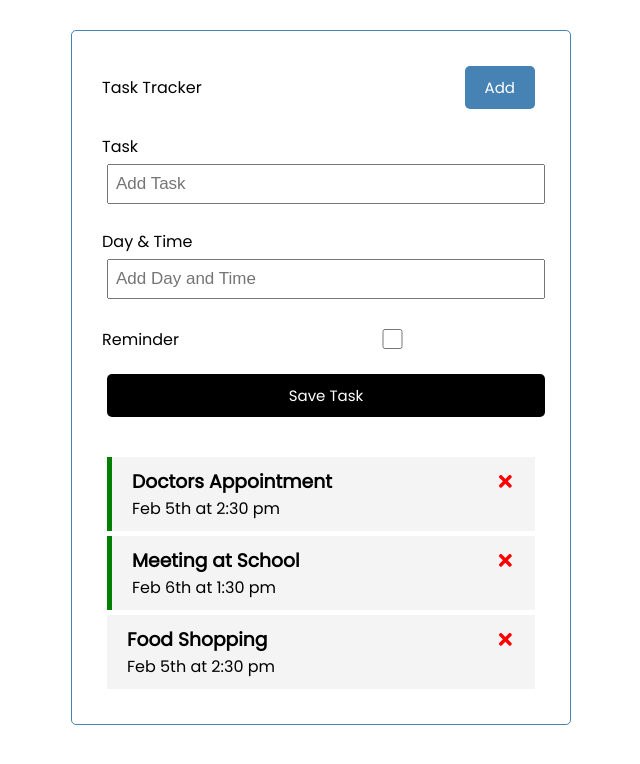
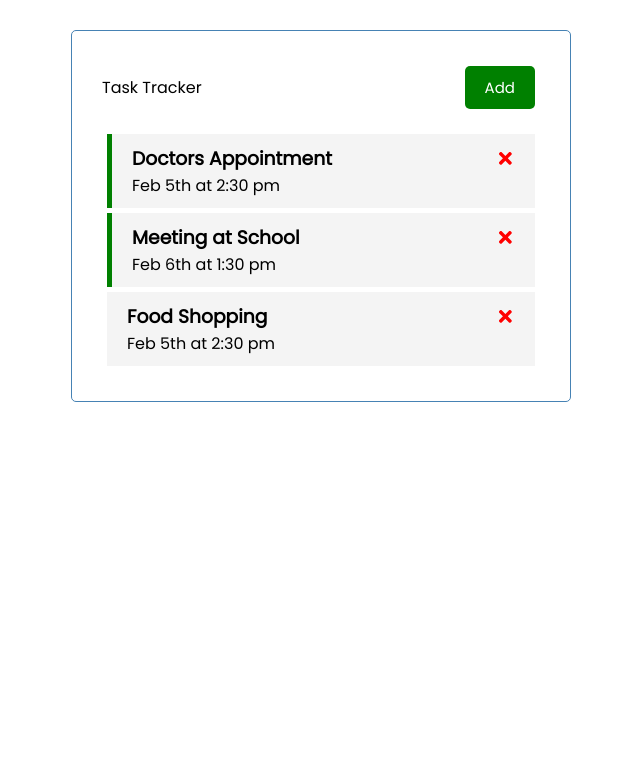
Before and after one commit to jerednav/mindful-list, a React (Create React App) app: page / in a window 1280 px wide. Shown: the top 764 px of the page, without its empty margins (319-959 px from the left). Built offline with nearby package versions, Linux system fonts and the light colour scheme.

Commit message:
Task UI complete with components working

```diff
--- a/src/App.js
+++ b/src/App.js
@@ -4,6 +4,7 @@ import AddTask from './components/AddTask';
 import { useState } from "react"
 
 function App() {
+  const [showAddTask, setShowAddTask] = useState(false)
   const [tasks,setTasks]= useState([
     {
         id: 1,
@@ -25,6 +26,14 @@ function App() {
     },
 ])
 
+//Add Task
+const addTask = (task) => {
+  console.log(task)
+  const id =Math.floor(Math.random() * 1000) + 1
+  const newTask = { id, ...task}
+  setTasks([...tasks, newTask])
+}
+
 //Delete Task
 const deleteTask = (id) => {
   setTasks(tasks.filter((task) => task.id !== id))
@@ -35,10 +44,12 @@ const toggleReminder = (id) => {
   setTasks(tasks.map((task)=> task.id === id ? {...task, reminder:!task.reminder} : task))
 }
 
+//
+
   return (
     <div className="container">
-    <Header />
-    <AddTask />
+    <Header onAdd={() => setShowAddTask(!showAddTask)} showAdd={showAddTask}/>
+    {showAddTask && <AddTask onAdd={addTask}/>}
     {tasks.length > 0 ?  ( <Tasks tasks={tasks} onDelete={deleteTask} onToggle={toggleReminder}/> )
  : ('No tasks to show'
  )}
--- a/src/components/AddTask.js
+++ b/src/components/AddTask.js
@@ -1,19 +1,38 @@
-import React from 'react'
+import { useState } from "react"
 
-const AddTask = () => {
+const AddTask = ({onAdd}) => {
+    const [text,setText] = useState('');
+    const [day,setDay] = useState('');
+    const [reminder,setReminder] = useState(false);
+
+    const onSubmit = (e) => {
+        e.preventDefault()
+
+        if(!text) {
+            alert('Please add text.')
+            return
+        }
+
+        onAdd({text, day, reminder})
+
+        setText('')
+        setDay('')
+        setReminder(false)
+    }
+
     return (
-        <form className='add-form'>
+        <form className='add-form' onSubmit={onSubmit}>
             <div className='form-control'>
                 <label>Task</label>
-                <input type="text" placeholder='Add Task' />
+                <input type="text" placeholder='Add Task' value={text} onChange={(e) => setText(e.target.value)}/>
             </div>
             <div className='form-control'>
                 <label>Day & Time</label>
-                <input type="text" placeholder='Add Day and Time' />
+                <input type="text" placeholder='Add Day and Time' value={day} onChange={(e) => setDay(e.target.value)}/>
             </div>
             <div className='form-control form-control-check'>
                 <label>Reminder</label>
-                <input type="checkbox" />
+                <input type="checkbox" checked={reminder} value={reminder} onChange={(e) => setReminder(e.currentTarget.checked)} />
             </div>
             <input type="submit" value="Save Task" className='btn btn-block' />
         </form>
--- a/src/components/Header.js
+++ b/src/components/Header.js
@@ -1,15 +1,15 @@
 import React from 'react'
 import Button from './Button'
 
-export const Header = () => {
-    const onClick = () => {
-        console.log('click')
-    }
+export const Header = ({onAdd, showAdd}) => {
+
 
     return (
         <header className='header'>
             Task Tracker
-            <Button onClick={onClick} />
+            <Button text={showAdd ? 'Close' : 'Add'} color ={showAdd ? 'red' : 'green'} onClick={onAdd} />
         </header>
     )
 }
+
+export default Header
```
